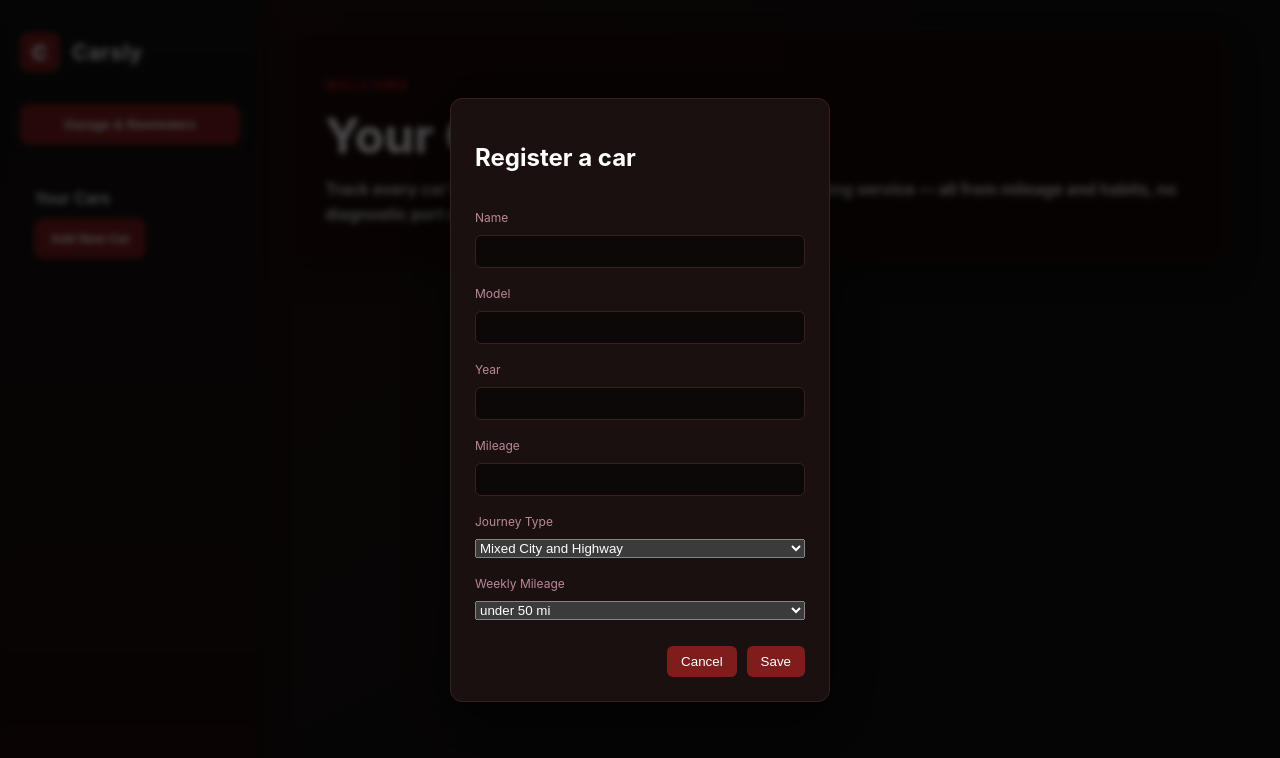
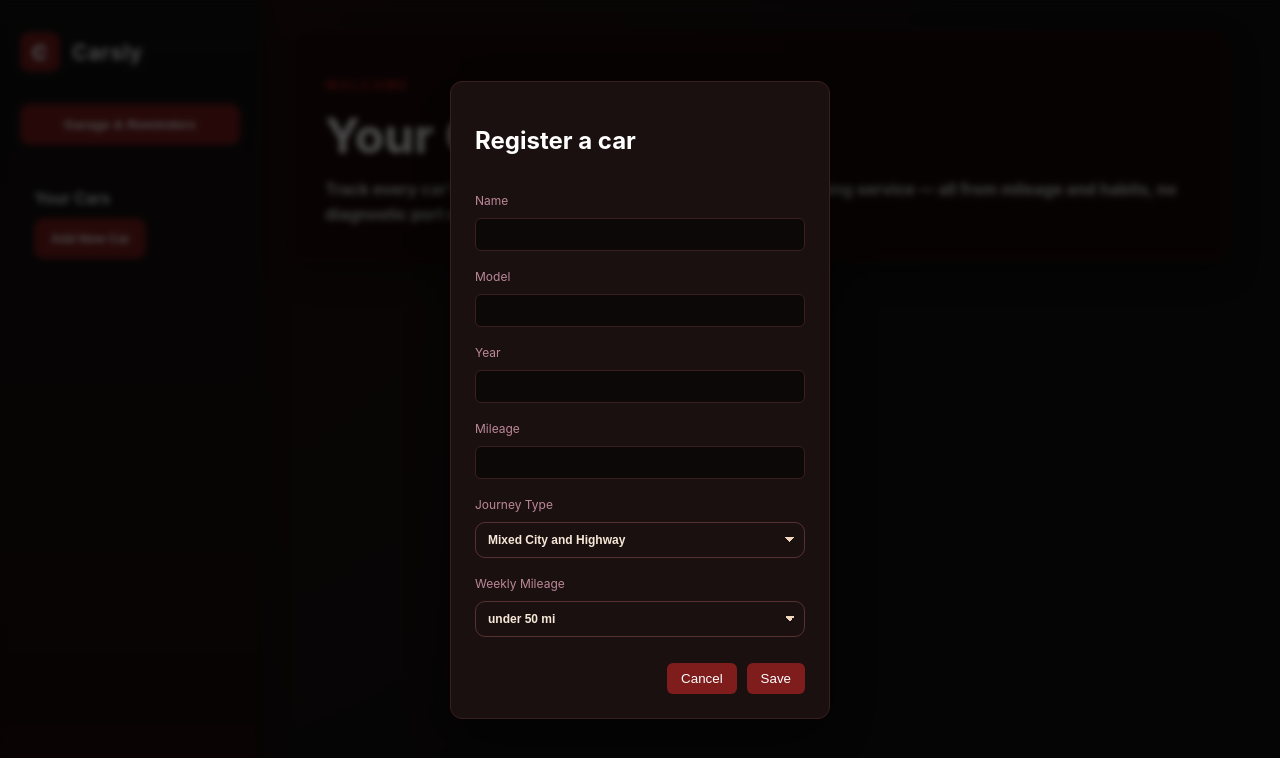
Before and after one commit to andreyfr04/Carsly, a React (Create React App) app: page / in a window 1280 px wide. Both pictures are taken after a click on the button "Add New Car". Shown: the top 758 px of the page. Built offline with nearby package versions, Linux system fonts and the light colour scheme.

Commit message:
Updated css for dropdown journeyType and weeklyMileage

```diff
--- a/src/AddCarPanel.css
+++ b/src/AddCarPanel.css
@@ -34,6 +34,39 @@
   border-radius: 6px;
   padding: 8px;
   color: white;
+  width: 100%;
+  box-sizing: border-box;
+}
+
+.modal select {
+  width: 100%;
+  background: linear-gradient(180deg, #2e1919, #140b0b);
+  border: 1px solid #563131;
+  border-radius: 10px;
+  padding: 10px 12px;
+  color: #f7e8d8;
+  font-size: 12px;
+  font-weight: 600;
+  cursor: pointer;
+  box-sizing: border-box;
+  appearance: none;
+  -webkit-appearance: none;
+  -moz-appearance: none;
+  background-image: linear-gradient(45deg, transparent 50%, #f1d7bd 50%), linear-gradient(135deg, #f1d7bd 50%, transparent 50%);
+  background-position: calc(100% - 14px) 50%, calc(100% - 9px) 50%;
+  background-size: 5px 5px, 5px 5px;
+  background-repeat: no-repeat;
+}
+
+.modal select:focus {
+  outline: none;
+  border-color: #c78b61;
+  box-shadow: 0 0 0 2px rgba(199, 139, 97, 0.18);
+}
+
+.modal select option {
+  background: #271515;
+  color: #fff;
 }
 
 .modal-actions {
```
